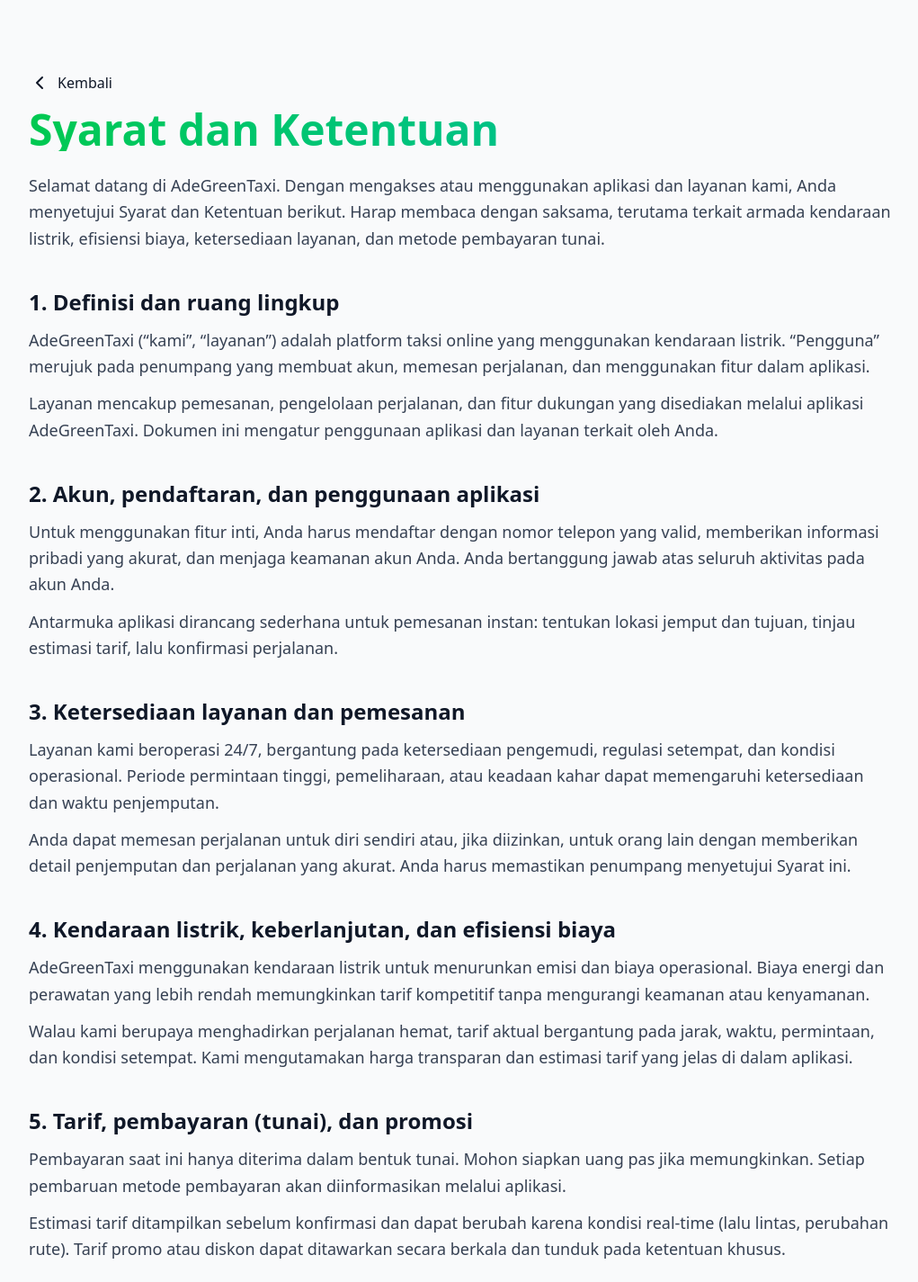
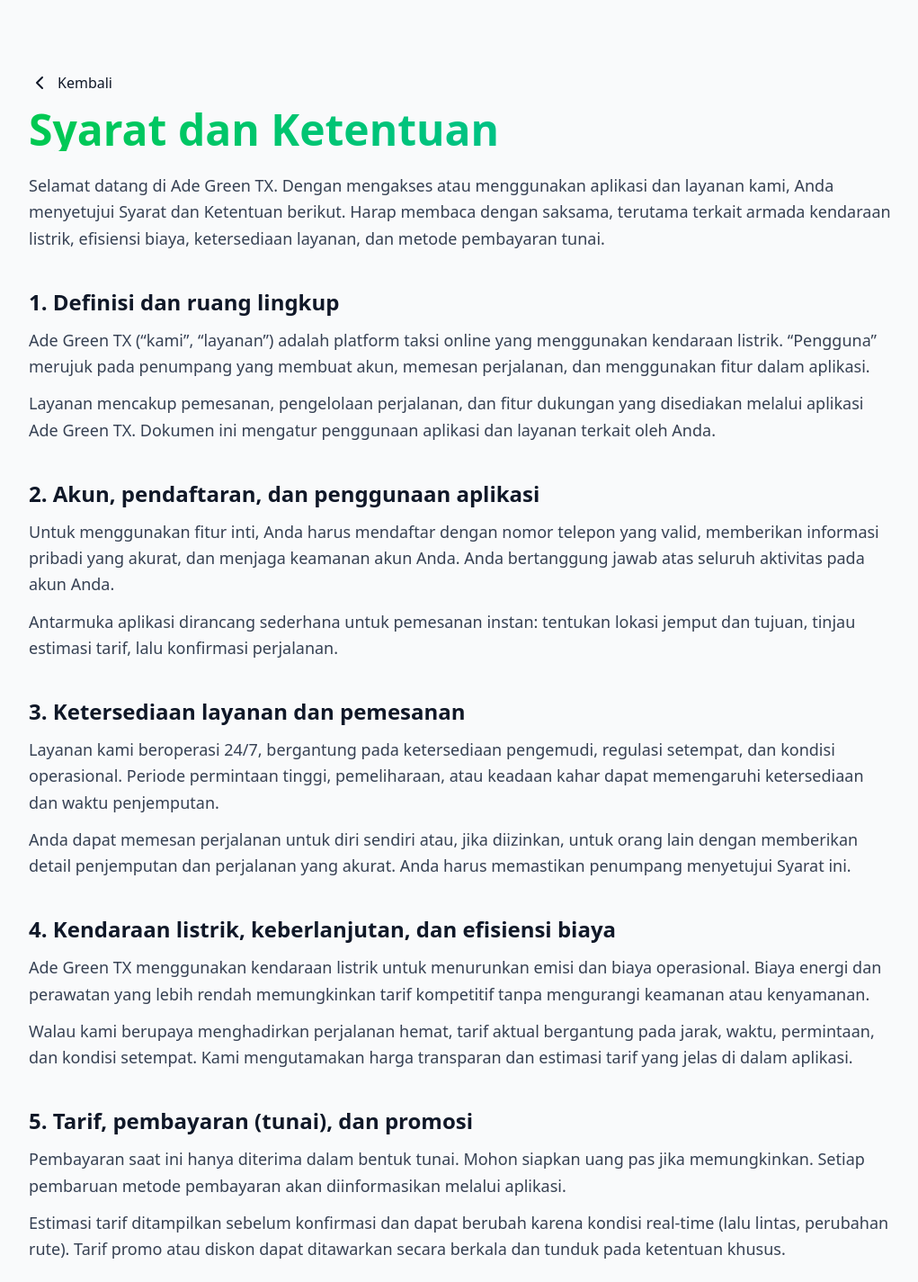
Before and after one commit to ahmadadptr001/ade-green-taxi, a Next.js app: page /terms in a window 1280 px wide. Shown: the top 1425 px of the page at 90% size, without its empty margins (128-1149 px from the left). Built offline with nearby package versions, Linux system fonts and the light colour scheme.

Commit message:
Sialan masih banyak yang tertinggal

```diff
--- a/app/privacy/page.jsx
+++ b/app/privacy/page.jsx
@@ -203,8 +203,8 @@
               </div>
               <Highlight title={isEN ? 'Important' : 'Penting'}>
                 {isEN
-                  ? 'AdeGreenTaxi currently supports cash-only payments and aims for 24/7 service, subject to availability.'
-                  : 'AdeGreenTaxi saat ini mendukung pembayaran tunai dan menargetkan layanan 24/7, bergantung pada ketersediaan.'}
+                  ? 'Ade Green TX currently supports cash-only payments and aims for 24/7 service, subject to availability.'
+                  : 'Ade Green TX saat ini mendukung pembayaran tunai dan menargetkan layanan 24/7, bergantung pada ketersediaan.'}
               </Highlight>
             </section>
           </div>
--- a/app/terms/page.jsx
+++ b/app/terms/page.jsx
@@ -17,8 +17,8 @@
         </h1>
         <p className="text-lg text-gray-700 leading-relaxed mb-10">
           {isEN
-            ? 'Welcome to AdeGreenTaxi. By accessing or using our app and services, you agree to the following Terms & Conditions. Please read carefully, especially regarding our electric vehicle fleet, cost efficiency, availability, and cash-only payment method.'
-            : 'Selamat datang di AdeGreenTaxi. Dengan mengakses atau menggunakan aplikasi dan layanan kami, Anda menyetujui Syarat dan Ketentuan berikut. Harap membaca dengan saksama, terutama terkait armada kendaraan listrik, efisiensi biaya, ketersediaan layanan, dan metode pembayaran tunai.'}
+            ? 'Welcome to Ade Green TX. By accessing or using our app and services, you agree to the following Terms & Conditions. Please read carefully, especially regarding our electric vehicle fleet, cost efficiency, availability, and cash-only payment method.'
+            : 'Selamat datang di Ade Green TX. Dengan mengakses atau menggunakan aplikasi dan layanan kami, Anda menyetujui Syarat dan Ketentuan berikut. Harap membaca dengan saksama, terutama terkait armada kendaraan listrik, efisiensi biaya, ketersediaan layanan, dan metode pembayaran tunai.'}
         </p>
 
         {/* 1. Definitions & scope */}
@@ -30,13 +30,13 @@
           </h2>
           <p className="text-lg text-gray-700 leading-relaxed">
             {isEN
-              ? 'AdeGreenTaxi (“we”, “our”, “service”) is a ride-hailing platform using electric vehicles. The “User” refers to riders who create accounts, request trips, and use features within the app.'
-              : 'AdeGreenTaxi (“kami”, “layanan”) adalah platform taksi online yang menggunakan kendaraan listrik. “Pengguna” merujuk pada penumpang yang membuat akun, memesan perjalanan, dan menggunakan fitur dalam aplikasi.'}
+              ? 'Ade Green TX (“we”, “our”, “service”) is a ride-hailing platform using electric vehicles. The “User” refers to riders who create accounts, request trips, and use features within the app.'
+              : 'Ade Green TX (“kami”, “layanan”) adalah platform taksi online yang menggunakan kendaraan listrik. “Pengguna” merujuk pada penumpang yang membuat akun, memesan perjalanan, dan menggunakan fitur dalam aplikasi.'}
           </p>
           <p className="text-lg text-gray-700 leading-relaxed">
             {isEN
-              ? 'The service includes booking, trip management, and support features provided through the AdeGreenTaxi app. This document governs your use of the app and associated services.'
-              : 'Layanan mencakup pemesanan, pengelolaan perjalanan, dan fitur dukungan yang disediakan melalui aplikasi AdeGreenTaxi. Dokumen ini mengatur penggunaan aplikasi dan layanan terkait oleh Anda.'}
+              ? 'The service includes booking, trip management, and support features provided through the Ade Green TX app. This document governs your use of the app and associated services.'
+              : 'Layanan mencakup pemesanan, pengelolaan perjalanan, dan fitur dukungan yang disediakan melalui aplikasi Ade Green TX. Dokumen ini mengatur penggunaan aplikasi dan layanan terkait oleh Anda.'}
           </p>
         </section>
 
@@ -87,8 +87,8 @@
           </h2>
           <p className="text-lg text-gray-700 leading-relaxed">
             {isEN
-              ? 'AdeGreenTaxi uses electric vehicles to reduce emissions and operating costs. Lower energy and maintenance costs can translate into competitive fares without compromising safety or comfort.'
-              : 'AdeGreenTaxi menggunakan kendaraan listrik untuk menurunkan emisi dan biaya operasional. Biaya energi dan perawatan yang lebih rendah memungkinkan tarif kompetitif tanpa mengurangi keamanan atau kenyamanan.'}
+              ? 'Ade Green TX uses electric vehicles to reduce emissions and operating costs. Lower energy and maintenance costs can translate into competitive fares without compromising safety or comfort.'
+              : 'Ade Green TX menggunakan kendaraan listrik untuk menurunkan emisi dan biaya operasional. Biaya energi dan perawatan yang lebih rendah memungkinkan tarif kompetitif tanpa mengurangi keamanan atau kenyamanan.'}
           </p>
           <p className="text-lg text-gray-700 leading-relaxed">
             {isEN
--- a/components/home/FAQ.jsx
+++ b/components/home/FAQ.jsx
@@ -11,12 +11,12 @@
 
   const faqs = [
     {
-      qEN: 'What is AdeGreenTaxi?',
-      qID: 'Apa itu AdeGreenTaxi?',
+      qEN: 'What is Ade Green TX?',
+      qID: 'Apa itu Ade Green TX?',
       aEN:
-        'AdeGreenTaxi is an electric taxi service designed for daily urban mobility with lower emissions and efficient operations.',
+        'Ade Green TX is an electric taxi service designed for daily urban mobility with lower emissions and efficient operations.',
       aID:
-        'AdeGreenTaxi adalah layanan taksi listrik untuk mobilitas harian kota dengan emisi rendah dan operasional efisien.',
+        'Ade Green TX adalah layanan taksi listrik untuk mobilitas harian kota dengan emisi rendah dan operasional efisien.',
     },
     {
       qEN: 'How does booking work?',
@@ -30,9 +30,9 @@
       qEN: 'Is the service available all day?',
       qID: 'Apakah layanan tersedia sepanjang hari?',
       aEN:
-        'Yes. AdeGreenTaxi operates continuously to support daily city movement.',
+        'Yes. Ade Green TX operates continuously to support daily city movement.',
       aID:
-        'Ya. AdeGreenTaxi beroperasi terus untuk mendukung pergerakan kota setiap hari.',
+        'Ya. Ade Green TX beroperasi terus untuk mendukung pergerakan kota setiap hari.',
     },
     {
       qEN: 'How do payments work?',
--- a/components/home/Footer.jsx
+++ b/components/home/Footer.jsx
@@ -58,7 +58,7 @@
               </li>
               <li className="flex gap-3 items-start">
                 <Mail className="w-5 h-5 text-green-600 mt-1" />
-                support@adegreentaxi.com
+                support@adegreentx.id
               </li>
               <li className="flex gap-3 items-start">
                 <MapPin className="w-5 h-5 text-green-600 mt-1" />
--- a/locales/en.json
+++ b/locales/en.json
@@ -1,5 +1,5 @@
 {
-  "textOpeningTitle": "AdeGreenTaxi. Your Electric Ride Companion.",
+  "textOpeningTitle": "Ade Green TX. Your Electric Ride Companion.",
   "textOpeningDesc": "Eco‑friendly electric taxi rides, fast and safe — all in one app.",
   "textOpeningButtonStarted": "Get Started",
   "textOpeningButtonLearn": "Learn More",
@@ -15,7 +15,7 @@
     "faq": "FAQ"
   },
   "servicesHeaderTitle": "Our Core Services",
-  "servicesHeaderDesc": "AdeGreenTaxi delivers safe, fast, and eco‑friendly electric taxi rides designed for your everyday mobility.",
+  "servicesHeaderDesc": "Ade Green TX delivers safe, fast, and eco‑friendly electric taxi rides designed for your everyday mobility.",
   "services": [
     {
       "title": "Eco-Friendly Rides",
--- a/locales/id.json
+++ b/locales/id.json
@@ -1,5 +1,5 @@
 {
-  "textOpeningTitle": "AdeGreenTaxi. Sahabat Perjalanan Elektrik Anda.",
+  "textOpeningTitle": "Ade Green TX. Sahabat Perjalanan Elektrik Anda.",
   "textOpeningDesc": "Perjalanan taksi listrik ramah lingkungan, cepat dan aman — semua dalam satu aplikasi.",
   "textOpeningButtonStarted": "Mulai",
   "textOpeningButtonLearn": "Pelajari Lebih Lanjut",
@@ -15,7 +15,7 @@
     "faq": "FAQ"
   },
   "servicesHeaderTitle": "Layanan Utama Kami",
-  "servicesHeaderDesc": "AdeGreenTaxi menghadirkan perjalanan taksi listrik yang aman, cepat, dan ramah lingkungan untuk mobilitas harian Anda.",
+  "servicesHeaderDesc": "Ade Green TX menghadirkan perjalanan taksi listrik yang aman, cepat, dan ramah lingkungan untuk mobilitas harian Anda.",
   "services": [
     {
       "title": "Perjalanan Ramah Lingkungan",
```
Also changed, not shown: app/legal/page.jsx (+4 -4 lines), 1 other file (tests, documents, lock files or other folders).
